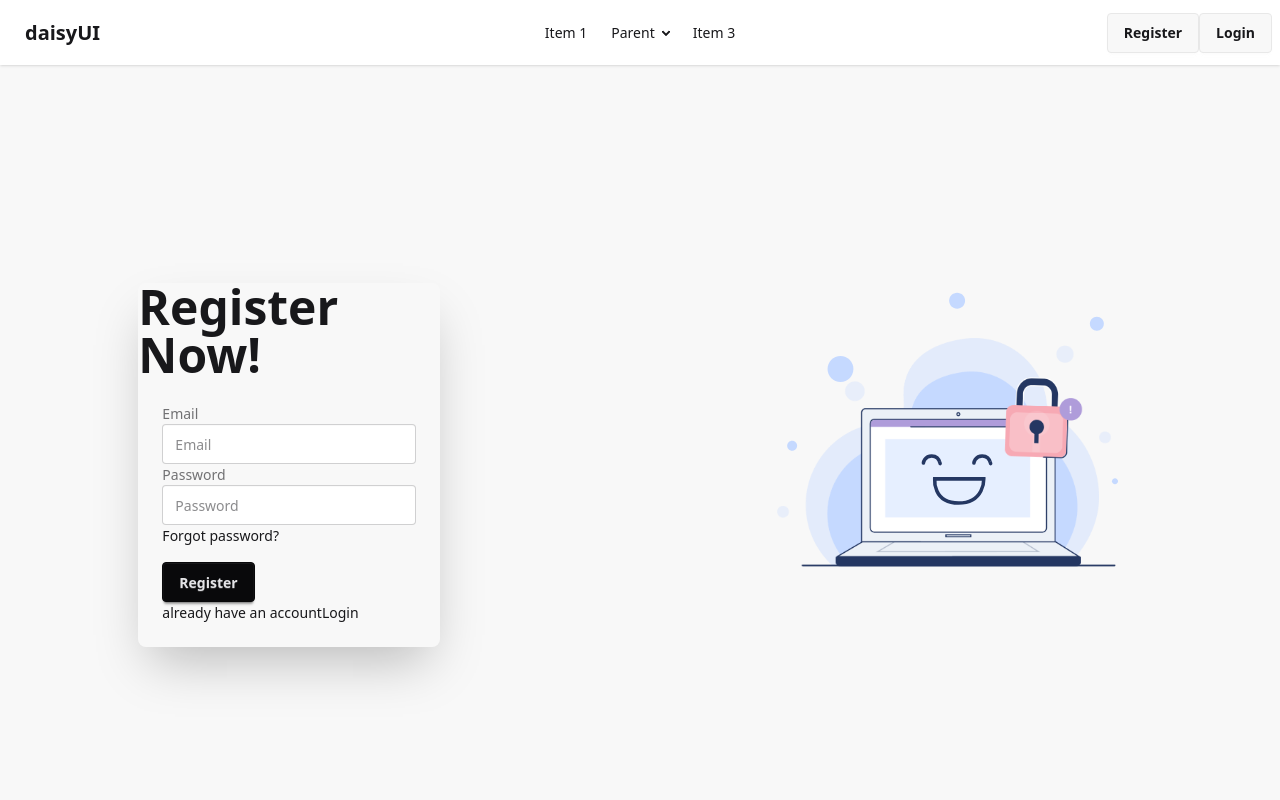
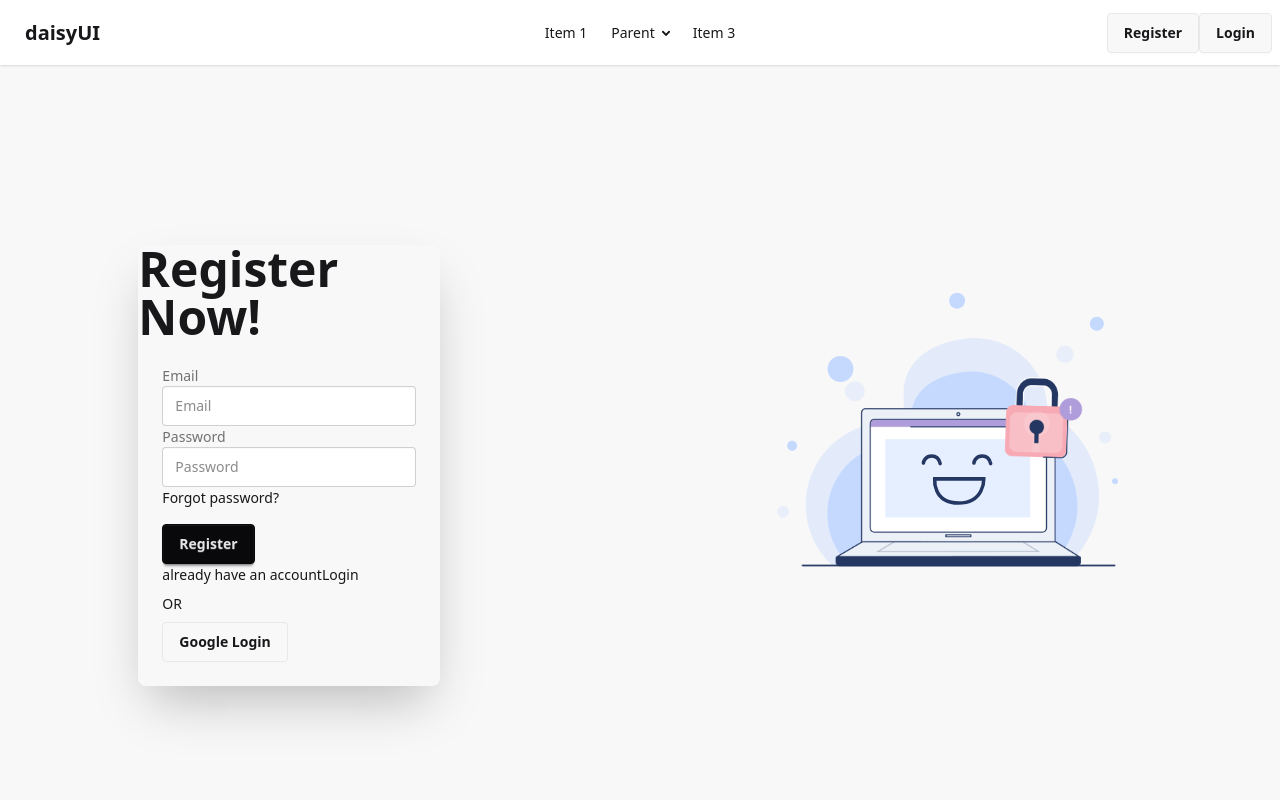
Before and after one commit to aminul351/job_portal_client, a React (Vite) app: page /register in a window 1280 px wide. Shown: the top 800 px of the page. Built offline with nearby package versions, Linux system fonts and the light colour scheme; no server answers.

Commit message:
google login

```diff
--- a/src/contexts/AuthProvider.jsx
+++ b/src/contexts/AuthProvider.jsx
@@ -1,9 +1,12 @@
 import React, { useEffect, useState } from 'react';
 import { AuthContext } from './AuthContext';
-import { createUserWithEmailAndPassword, onAuthStateChanged, signInWithEmailAndPassword, signOut } from "firebase/auth";
+import { createUserWithEmailAndPassword, GoogleAuthProvider, onAuthStateChanged, signInWithEmailAndPassword, signInWithPopup, signOut } from "firebase/auth";
 import auth from '../firebase/firbase.config';
 
 const AuthProvider = ({ children }) => {
+
+
+    const provider = new GoogleAuthProvider();
 
 
     const [loading, setLoading] = useState(true)
@@ -16,7 +19,7 @@ const AuthProvider = ({ children }) => {
 
     const signInUser = (email, password) => {
         setLoading(true)
-        return signInWithEmailAndPassword(auth, email,password)
+        return signInWithEmailAndPassword(auth, email, password)
     }
 
     const signOutUser = () => {
@@ -31,10 +34,16 @@ const unsubscribe = onAuthStateChanged(auth, currentUser => {
             console.log('user in the auth state', currentUser);
         })
 
-return() => {
+        return () => {
             unsubscribe()
         }
-    },[])
+    }, [])
+
+    const signInWithGoogle = () => {
+        setLoading(true)
+        return signInWithPopup(auth, provider)
+    }
+
 
 
 
@@ -43,7 +52,8 @@ return() => {
         loading,
         signInUser,
         user,
-        signOutUser
+        signOutUser,
+        signInWithGoogle
     }
 
 
--- a/src/pages/Home/Banner.jsx
+++ b/src/pages/Home/Banner.jsx
@@ -2,7 +2,6 @@ import React from 'react';
 import { color, motion } from "motion/react"
 import img1 from '../../assets/team1.jpg'
 import img2 from '../../assets/team2.jpg'
-import { img } from 'motion/react-client';
 
 
 
--- a/src/pages/Register/Register.jsx
+++ b/src/pages/Register/Register.jsx
@@ -3,6 +3,7 @@ import Lottie from "lottie-react";
 import lottieRegister from '../../assets/lotties/register.json'
 import { AuthContext } from '../../contexts/AuthContext';
 import { NavLink } from 'react-router';
+import SocialLogin from '../../shared/SocialLogin';
 const Register = () => {
 
     const {createUser} = use(AuthContext)
@@ -44,7 +45,12 @@ const Register = () => {
                                         Login
                                         </button></NavLink>
                                         </p>
+
                                 </form>
+                                <p>OR</p>
+                                <div>
+                                   <SocialLogin/>
+                                </div>
                             </div>
                         </div>
                     </div>
--- /dev/null
+++ b/src/shared/SocialLogin.jsx
@@ -0,0 +1,25 @@
+import React, { use } from 'react';
+import { AuthContext } from '../contexts/AuthContext';
+
+const SocialLogin = () => {
+
+
+    const { signInWithGoogle } = use(AuthContext)
+    const handleGoogleSignin = () => {
+        signInWithGoogle()
+        .then((result)=>{
+            console.log(result);
+        })
+        .catch(error => {
+            console.log(error);
+        })
+    }
+
+    return (
+        <div>
+            <button className='btn' onClick={handleGoogleSignin}>Google Login</button>
+        </div>
+    );
+};
+
+export default SocialLogin;
```
Lines whose indentation alone changed are shown as unchanged.
